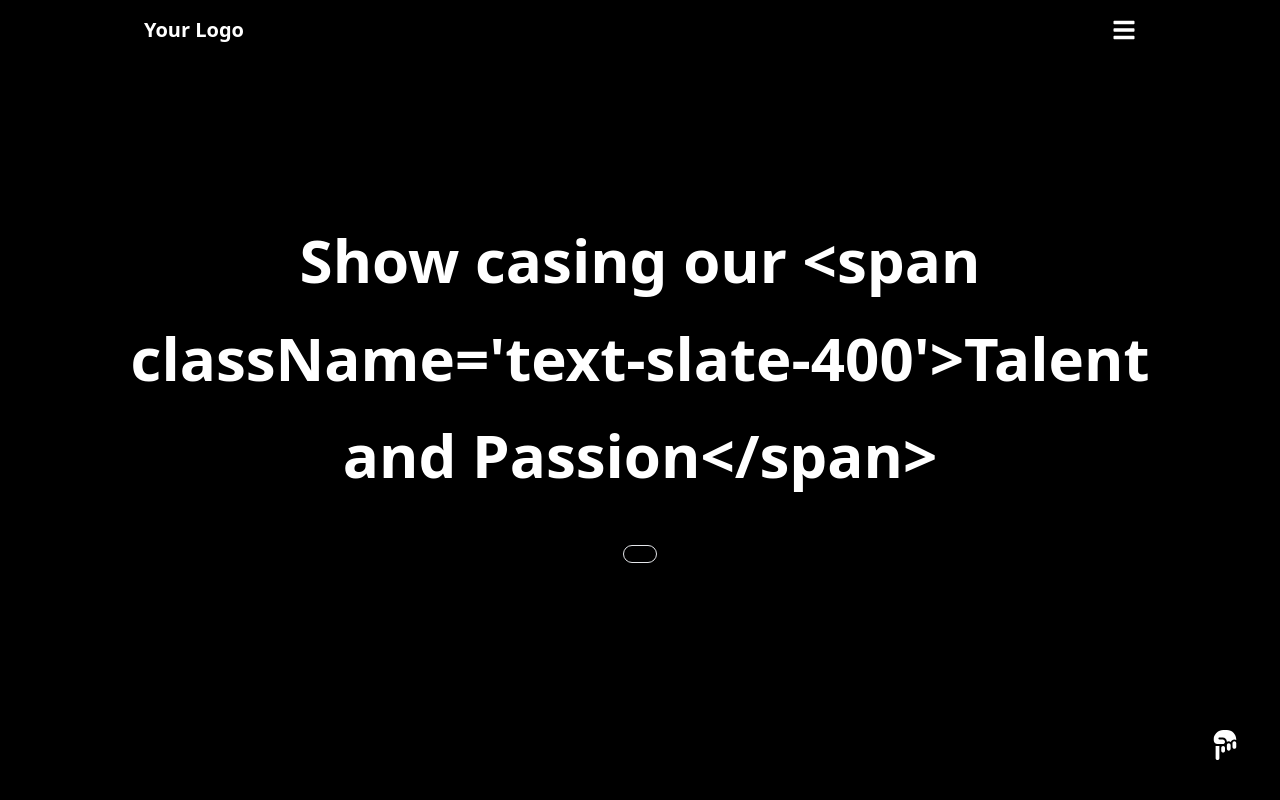
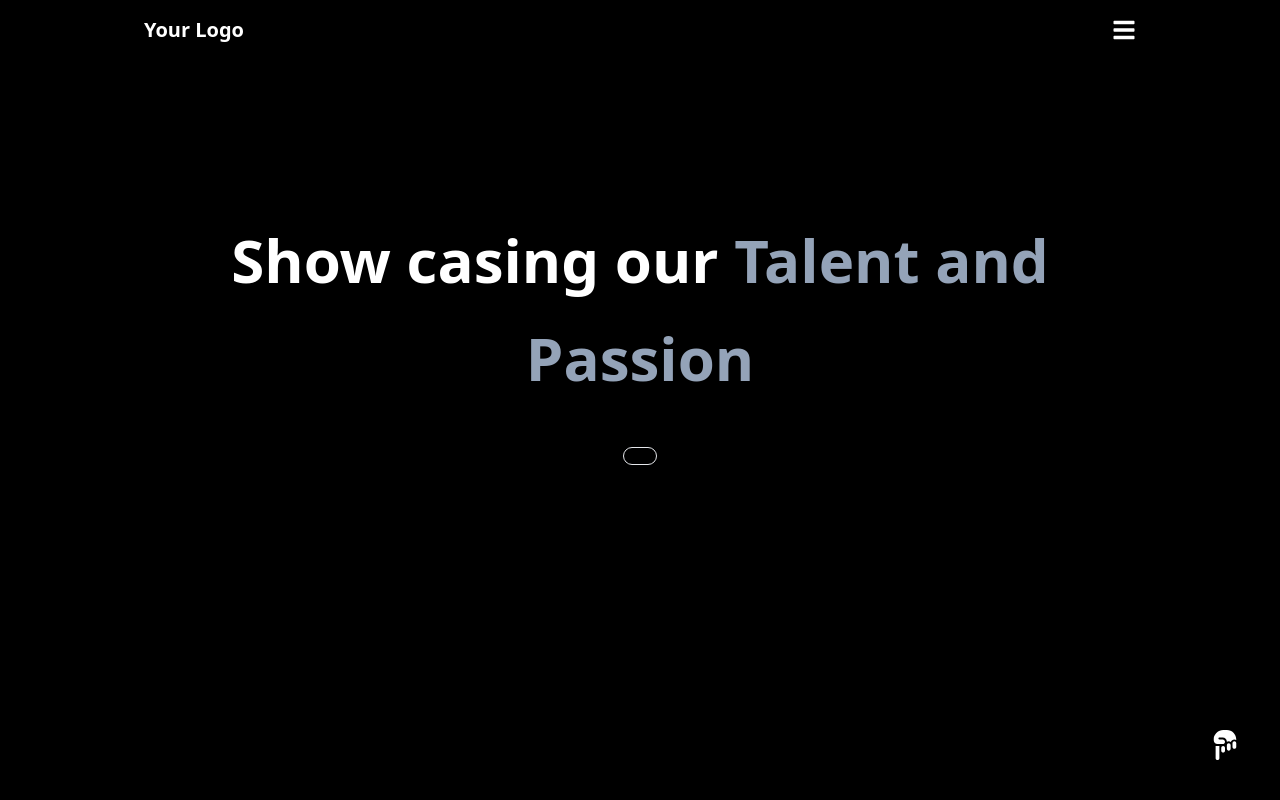
Before and after one commit to salimaelayy/Tech-Innovate-, a Next.js app: page /portfolio in a window 1280 px wide. Shown: the top 800 px of the page. Built offline with nearby package versions, Linux system fonts and the light colour scheme.

Commit message:
reusable component

```diff
--- a/src/app/page.tsx
+++ b/src/app/page.tsx
@@ -10,6 +10,7 @@ import projectimg3 from '@/assets/project3.webp'
 import projectimg4 from '@/assets/project4.webp'
 import Footer from "@/component/footer/page";
 import ProjectCard from "@/component/project_card";
+import PreFooter from "@/component/prefooter/page";
 
 export default function Home()
 {
@@ -18,7 +19,7 @@ export default function Home()
             <Navbar/>
             <div>
                 <div className="container mx-auto py-12">
-                <HeroSection sub="How I Combine design and technology to create exceptional user experiences." header="Services" CTA=""/>
+                <HeroSection sub="" header={<>Designing with Purpose <span className="text-slate-400 ">Building with  Webflow.</span></>} CTA={<>say hi</>}/>
                     <section className="text-center h-screen ">
                         <div className="mr-4 ml-4 mb-20 flex items-center justify-between">
                             <h2 className="text-base">About us</h2>
@@ -72,6 +73,7 @@ export default function Home()
 
                 </div>
             </div>
+            <PreFooter/>
         <Footer/>
         </div>
     </div>
--- a/src/app/portfolio/page.tsx
+++ b/src/app/portfolio/page.tsx
@@ -17,7 +17,7 @@ export default function Portfolio()
         <Navbar/>
         <div>
             <div className="container mx-auto py-12 ">
-                <HeroSection sub="" header="Show casing our <span className='text-slate-400'>Talent and Passion</span>" CTA=""/>
+                <HeroSection sub="" header={<>Show casing our <span className="text-slate-400 ">Talent and Passion</span></>} CTA=""/>
                 <section className="text-center m-20">
                     <div className="grid grid-cols-2">
                     <h2 className="text-md  text-left font-semibold mb-6 text-slate-400">Selected Projects </h2>
```
Also changed, not shown: src/component/hero/page.tsx (+4 -3 lines).
